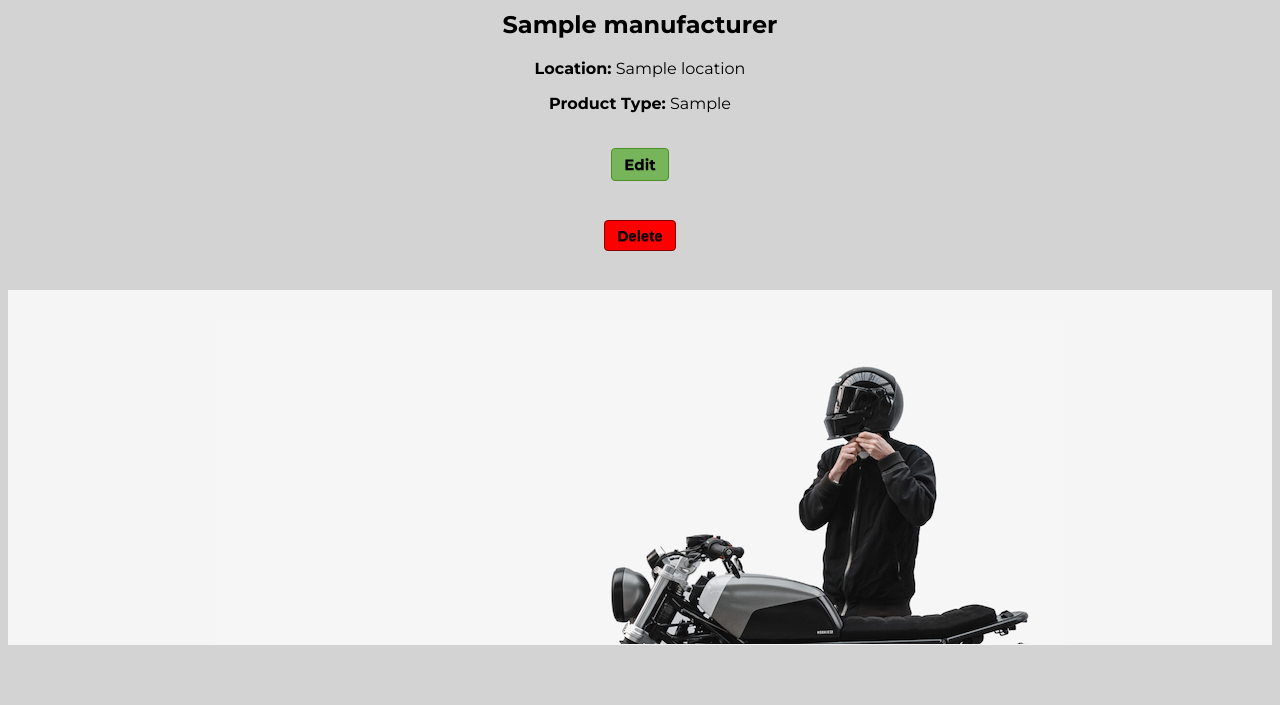
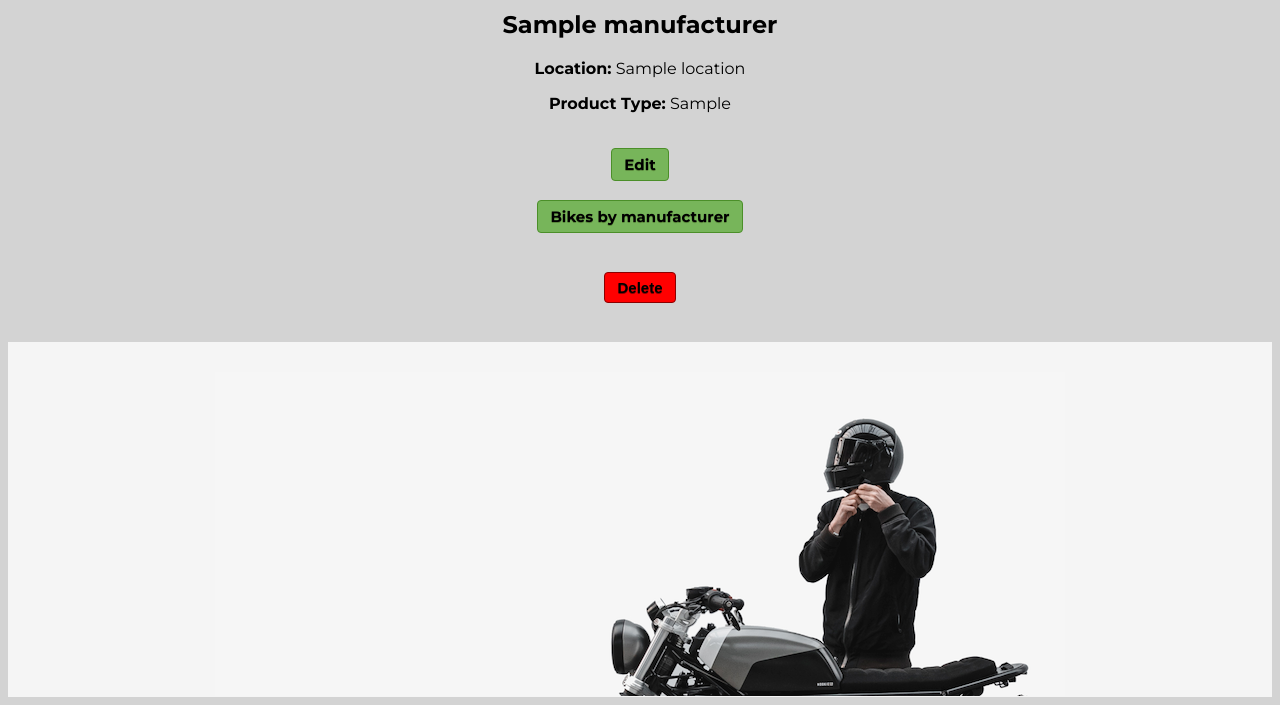
Before and after one commit to BrianBell422/python_solo_project, a Flask app: page /manufacturers/1 in a window 1280 px wide. Shown: the part 425-1130 px from the top of the page. Before the commit the page ends 1070 px from the top, so only its background shows below. Run offline with Flask 2, Linux system fonts and the light colour scheme; a database or web service that is not in the repository returns one stand-in record (values such as "Sample title"); some libraries are stand-ins or nearby versions.

Commit message:
Added bikes by manufacturer button to selected manufacturer page

```diff
--- a/mikes_bikes/templates/manufacturers/show.html
+++ b/mikes_bikes/templates/manufacturers/show.html
@@ -22,6 +22,12 @@
 
   <br>
 
+  <div class="button">
+    <a href="/manufacturers/{{manufacturer.id}}/bikes">Bikes by manufacturer</a>
+  </div>
+
+  <br>
+
   <form class="delete_button" action="/manufacturers/{{manufacturer.id}}/delete" method="POST">
       <button>Delete</button>
   </form>
```
